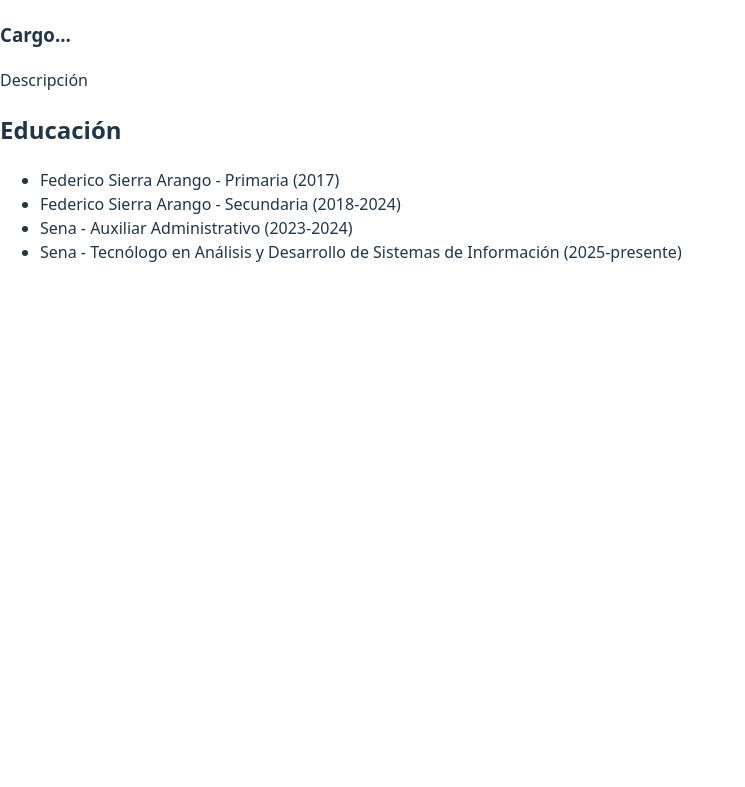
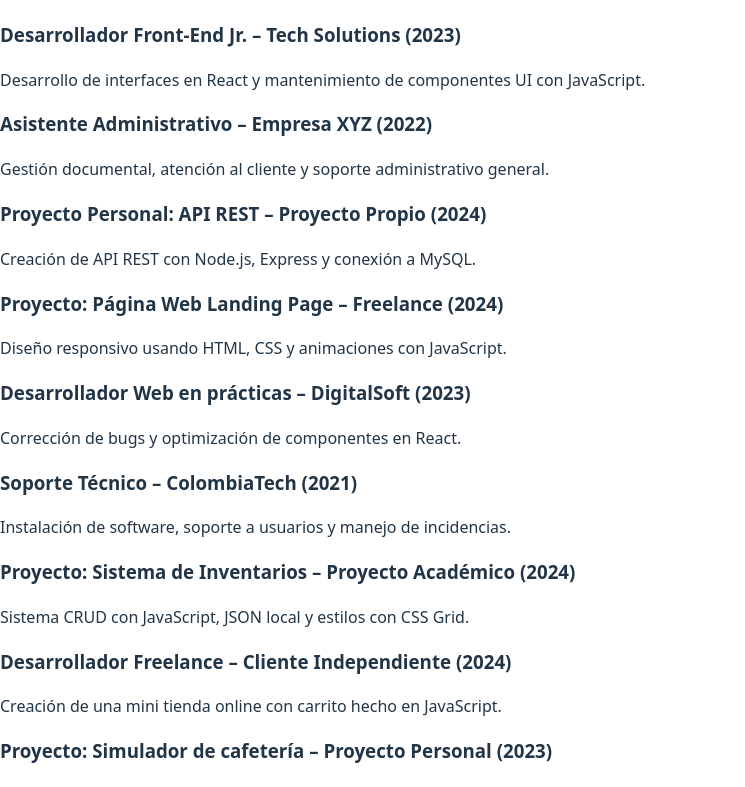
Before and after one commit to 10-Miguel/cv_react_miguelangel, a React (Vite) app: page / in a window 1280 px wide. Shown: the part 593-1380 px from the top of the page, without its empty margins (0-745 px from the left). Before the commit the page ends 873 px from the top, so only its background shows below. Built offline with nearby package versions, Linux system fonts and the light colour scheme.

Commit message:
Empiezo la actividad 3.4 y actualizo experiencia.jsx

```diff
--- a/src/componentes/experiencia.jsx
+++ b/src/componentes/experiencia.jsx
@@ -1,12 +1,88 @@
 export default function Experiencia() {
+  const experiencias = [
+    {
+      cargo: "Desarrollador Front-End Jr.",
+      empresa: "Tech Solutions",
+      año: "2023",
+      descripcion:
+        "Desarrollo de interfaces en React y mantenimiento de componentes UI con JavaScript.",
+    },
+    {
+      cargo: "Asistente Administrativo",
+      empresa: "Empresa XYZ",
+      año: "2022",
+      descripcion:
+        "Gestión documental, atención al cliente y soporte administrativo general.",
+    },
+    {
+      cargo: "Proyecto Personal: API REST",
+      empresa: "Proyecto Propio",
+      año: "2024",
+      descripcion:
+        "Creación de API REST con Node.js, Express y conexión a MySQL.",
+    },
+    {
+      cargo: "Proyecto: Página Web Landing Page",
+      empresa: "Freelance",
+      año: "2024",
+      descripcion:
+        "Diseño responsivo usando HTML, CSS y animaciones con JavaScript.",
+    },
+    {
+      cargo: "Desarrollador Web en prácticas",
+      empresa: "DigitalSoft",
+      año: "2023",
+      descripcion: "Corrección de bugs y optimización de componentes en React.",
+    },
+    {
+      cargo: "Soporte Técnico",
+      empresa: "ColombiaTech",
+      año: "2021",
+      descripcion:
+        "Instalación de software, soporte a usuarios y manejo de incidencias.",
+    },
+    {
+      cargo: "Proyecto: Sistema de Inventarios",
+      empresa: "Proyecto Académico",
+      año: "2024",
+      descripcion:
+        "Sistema CRUD con JavaScript, JSON local y estilos con CSS Grid.",
+    },
+    {
+      cargo: "Desarrollador Freelance",
+      empresa: "Cliente Independiente",
+      año: "2024",
+      descripcion:
+        "Creación de una mini tienda online con carrito hecho en JavaScript.",
+    },
+    {
+      cargo: "Proyecto: Simulador de cafetería",
+      empresa: "Proyecto Personal",
+      año: "2023",
+      descripcion:
+        "Aplicación web creada para practicar lógica con JavaScript.",
+    },
+    {
+      cargo: "Auxiliar de Datos",
+      empresa: "Logística Express",
+      año: "2020",
+      descripcion:
+        "Ingreso de información, validación de datos y apoyo en procesos de bodega.",
+    },
+  ];
+
   return (
-    <section>
+    <div>
       <h2>Experiencia</h2>
 
-      <div>
-        <h3>Cargo... </h3>
-        <p>Descripción</p>
-      </div>
-    </section>
+      {experiencias.map((exp, index) => (
+        <div key={index}>
+          <h3>
+            {exp.cargo} – {exp.empresa} ({exp.año})
+          </h3>
+          <p>{exp.descripcion}</p>
+        </div>
+      ))}
+    </div>
   );
 }
```
